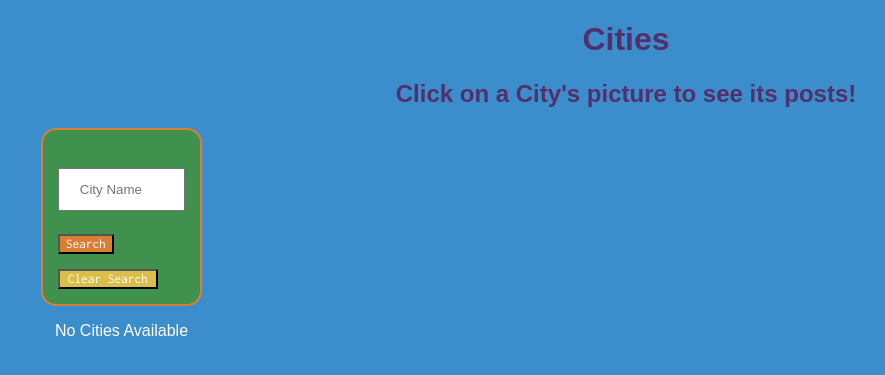
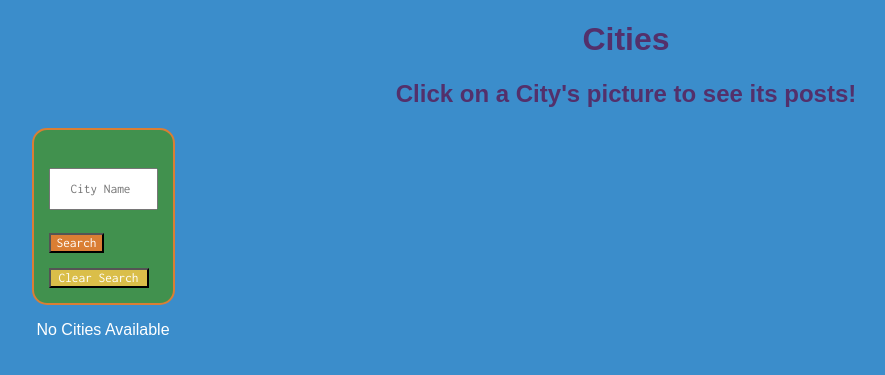
Before and after one commit to michaelbryanstark/Project-Wayfarer, a Django app: page /cities/ in a window 1280 px wide. Shown: the part 77-452 px from the top of the page, without its empty margins (14-899 px from the left). Run offline with Django 3.2, Linux system fonts and the light colour scheme; data that the repository does not hold is empty; some web fonts are replaced.

Commit message:
standardised font in form fields

```diff
--- a/main_app/static/styles/main.css
+++ b/main_app/static/styles/main.css
@@ -222,6 +222,7 @@ input[type=text] {
     padding: 12px 20px;
     margin: 8px 0;
     box-sizing: border-box;
+    font-family: 'Inconsolata', monospace;
 }
 
 form {
```
